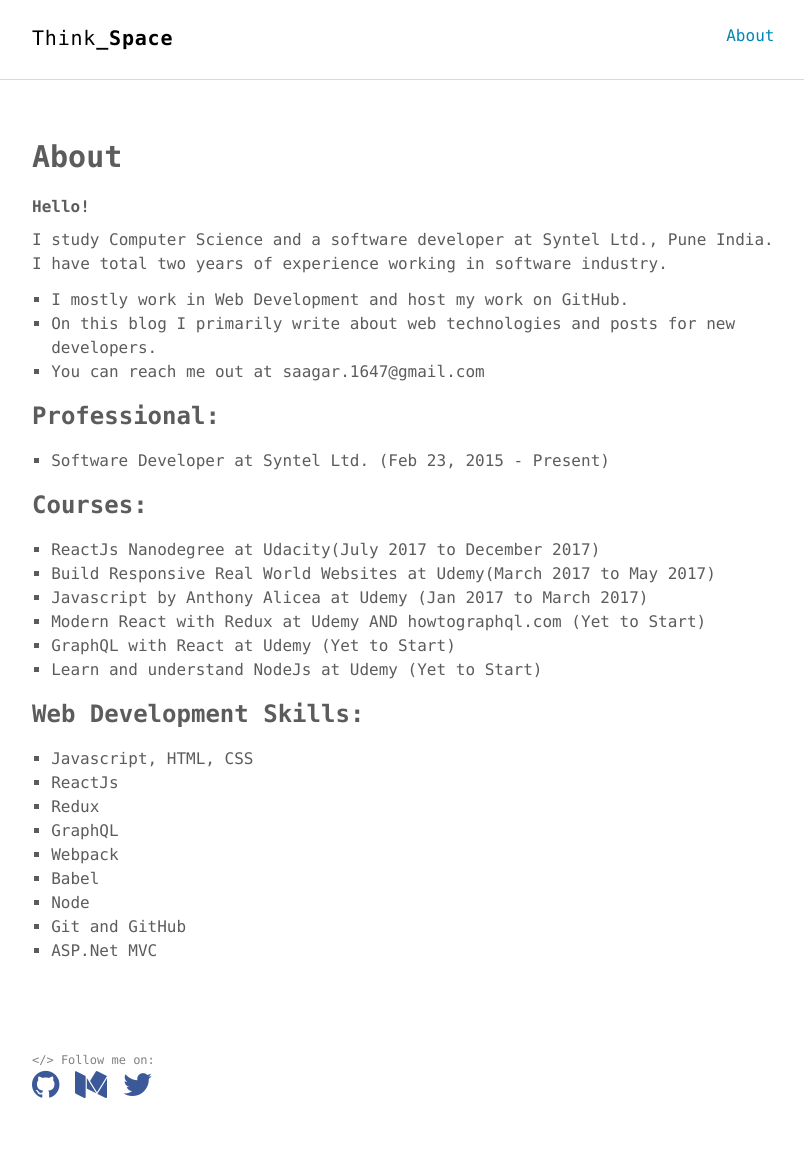
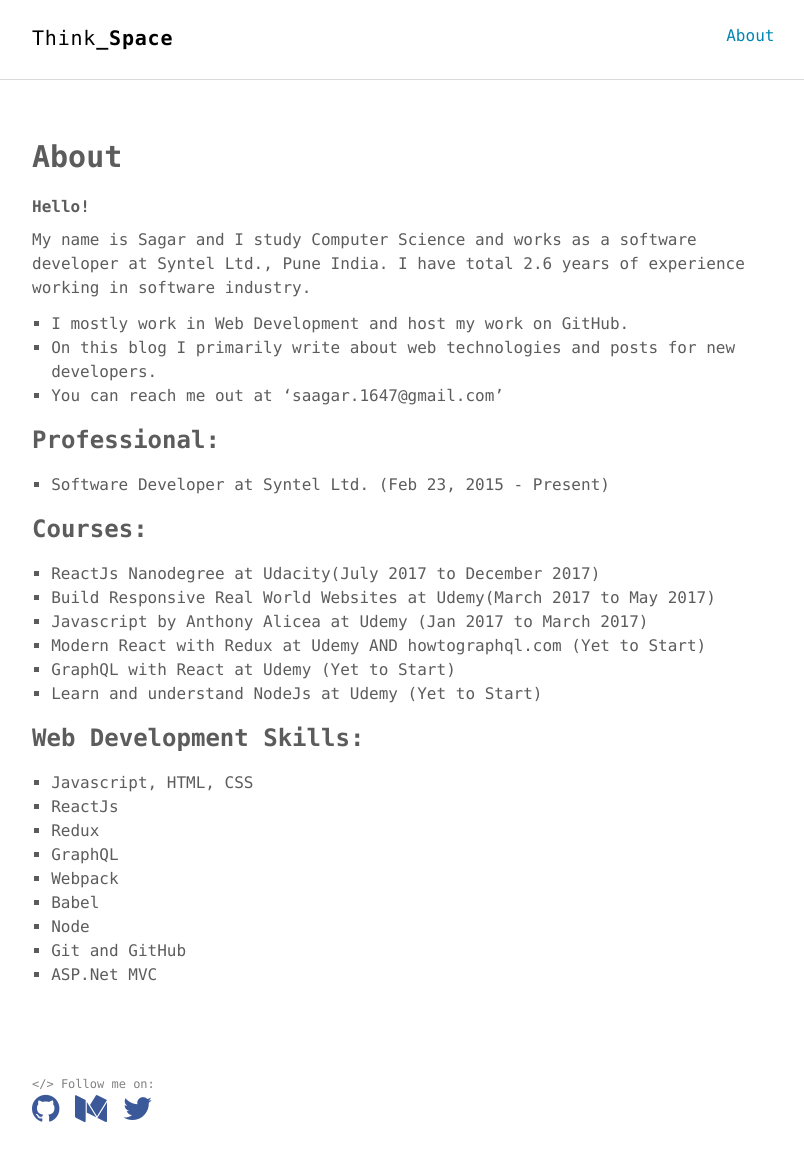
Before and after one commit to sagpat/sagpat.github.io, a Jekyll site: the page built from about.md, in a window 1280 px wide. Shown: the whole page, without its empty margins (232-1036 px from the left). Built offline with Jekyll 4.4.1, drawn with Linux system fonts in a browser that asks for light colours; before the commit the page ends 1151 px from its top, so only the background shows below that.

Commit message:
Update about.md

```diff
--- a/about.md
+++ b/about.md
@@ -5,10 +5,10 @@ permalink: /about/
 ---
 
 ##### Hello!
-I study Computer Science and a software developer at Syntel Ltd., Pune India. I have total two years of experience working in software industry.
+My name is Sagar and I study Computer Science and works as a software developer at Syntel Ltd., Pune India. I have total 2.6 years of experience working in software industry.
 1. I mostly work in Web Development and host my work on GitHub.
 2. On this blog I primarily write about web technologies and posts for new developers.
-3. You can reach me out at saagar.1647@gmail.com
+3. You can reach me out at 'saagar.1647@gmail.com'
 
 ### Professional:
 1. Software Developer at Syntel Ltd. (Feb 23, 2015 - Present)
```
